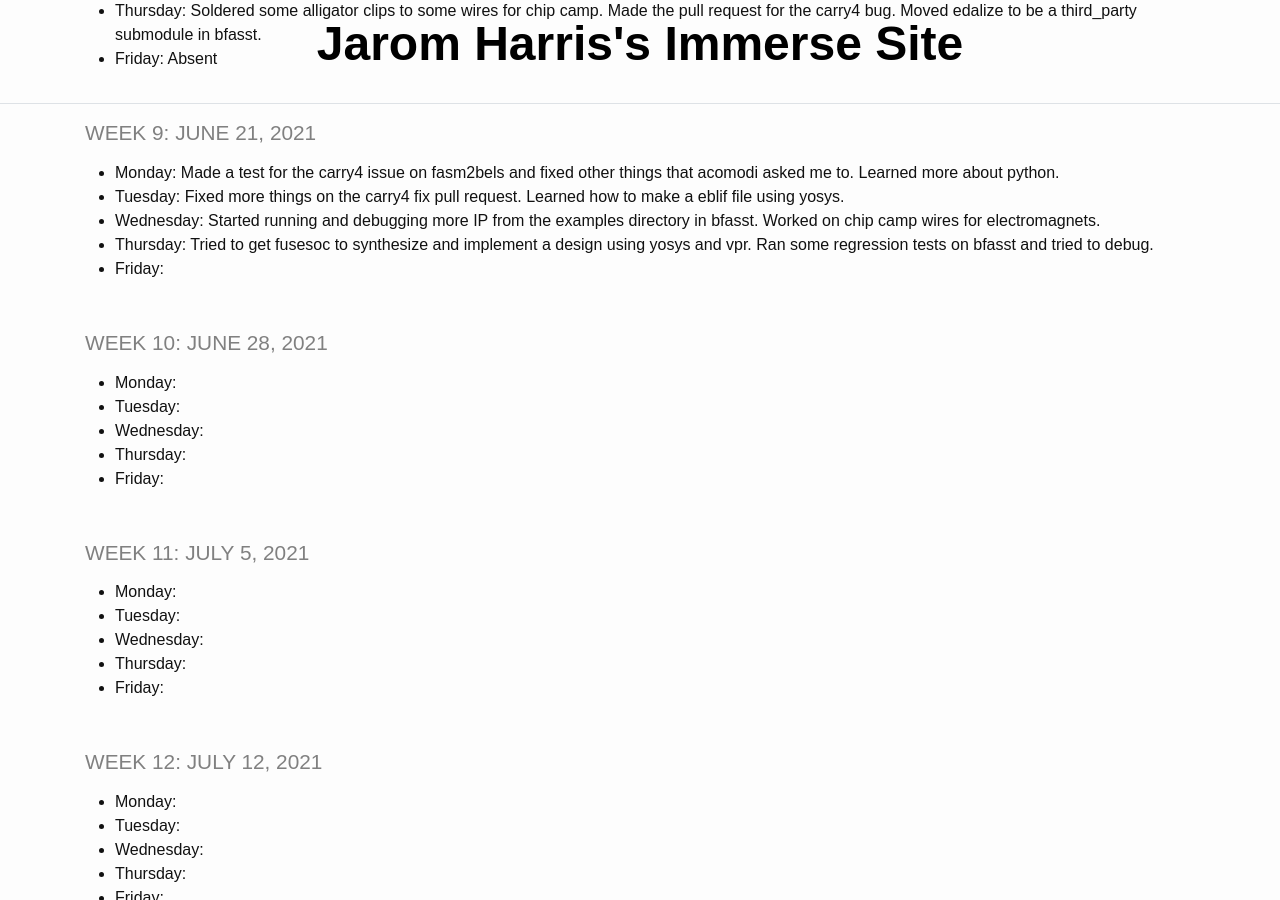
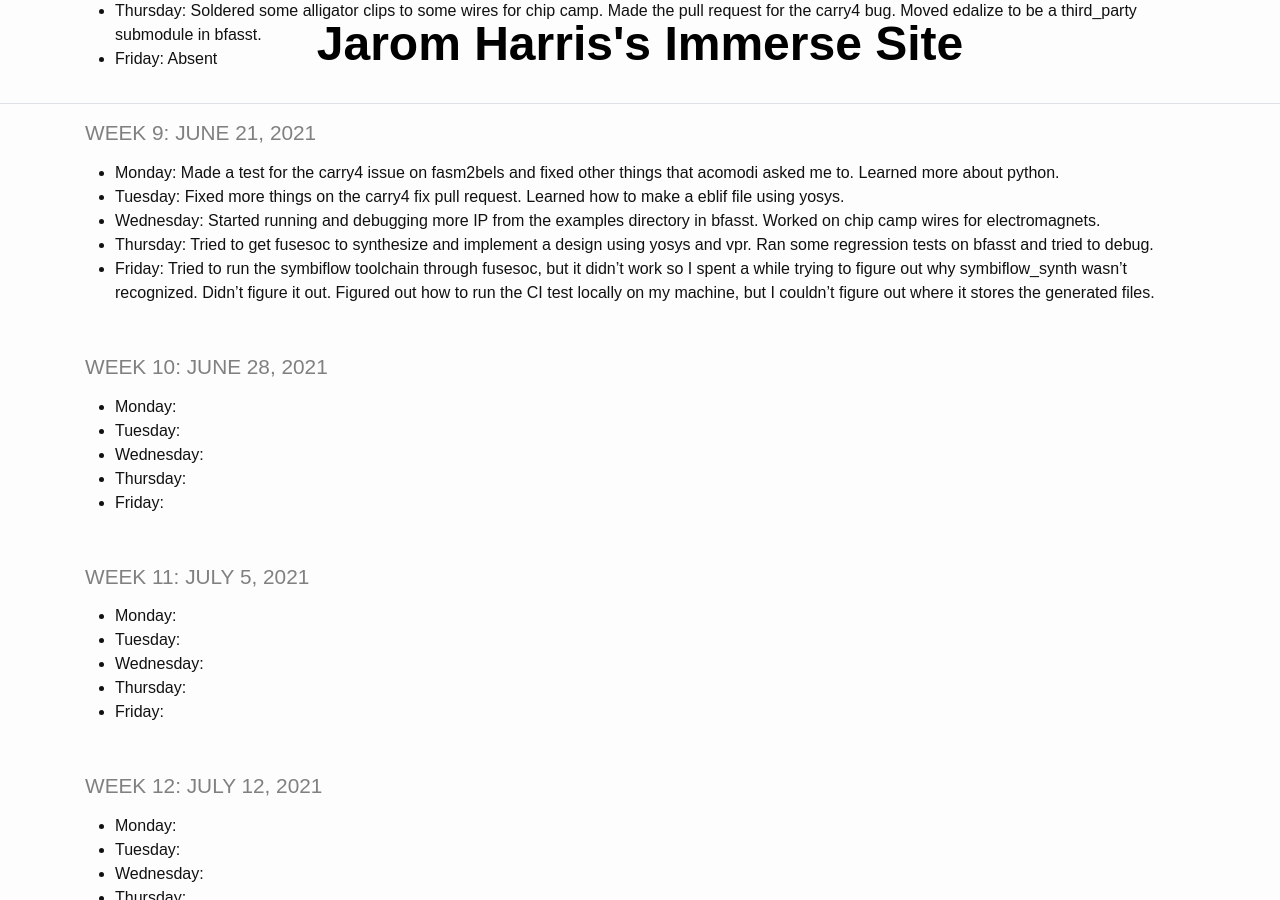
Before and after one commit to jaromharris/immerse, a Jekyll site: the page built from index.md, in a window 1280 px wide and 900 px high, scrolled down 1829 px. Built offline with Jekyll 4.4.1, drawn with Linux system fonts in a browser that asks for light colours.

Commit message:
Update index.md

```diff
--- a/index.md
+++ b/index.md
@@ -65,7 +65,7 @@ title: IMMERSE Log
 * **Tuesday**: Fixed more things on the carry4 fix pull request. Learned how to make a eblif file using yosys.
 * **Wednesday**: Started running and debugging more IP from the examples directory in bfasst. Worked on chip camp wires for electromagnets.
 * **Thursday**: Tried to get fusesoc to synthesize and implement a design using yosys and vpr. Ran some regression tests on bfasst and tried to debug.
-* **Friday**:
+* **Friday**: Tried to run the symbiflow toolchain through fusesoc, but it didn't work so I spent a while trying to figure out why symbiflow_synth wasn't recognized. Didn't figure it out. Figured out how to run the CI test locally on my machine, but I couldn't figure out where it stores the generated files.
 
 ### Week 10: June 28, 2021
 * **Monday**:
```
